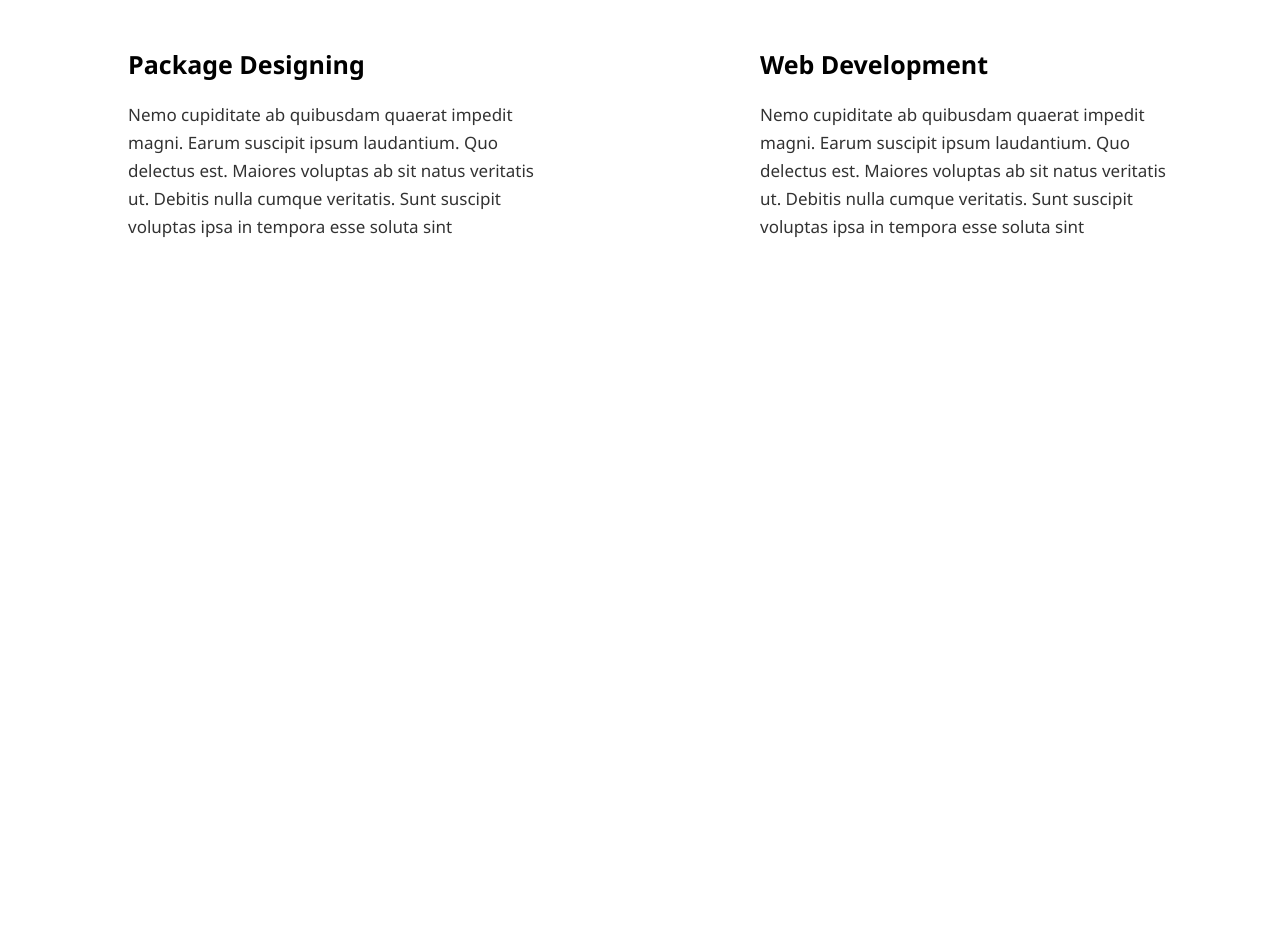
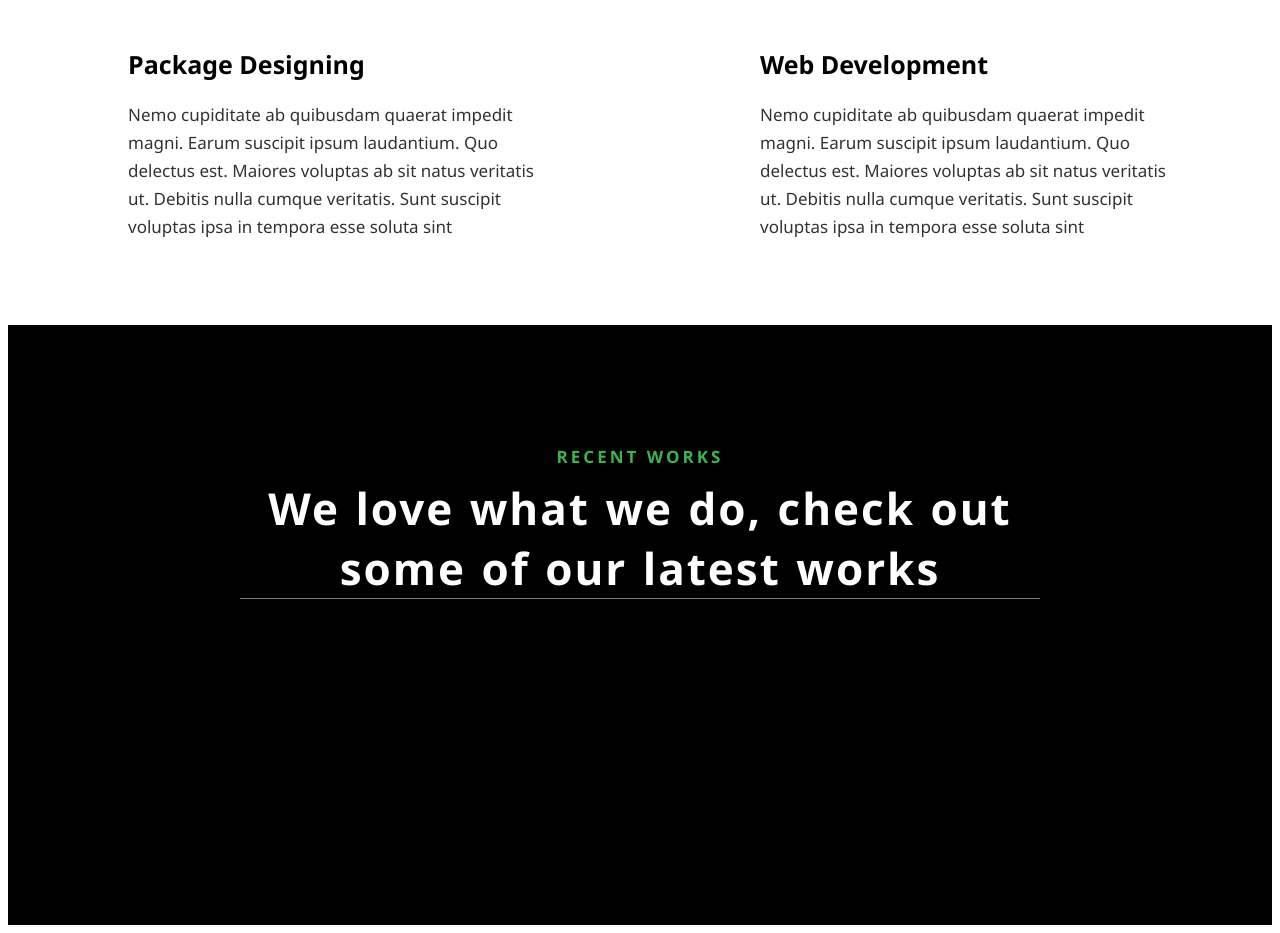
Before and after one commit to Shubham444555/Glint, a plain HTML site: page index.html in a window 1280 px wide. Shown: the part 2238-3171 px from the top of the page. Before the commit the page ends 2487 px from the top, so only its background shows below. Drawn offline with Linux system fonts and the light colour scheme.

Commit message:
another-section

```diff
--- a/index.css
+++ b/index.css
@@ -233,7 +233,7 @@
 
 .services {
     /* background-color: red; */
-    height: fit-content;
+    height: 1150px;
     display: flex;
     flex-direction: column;
     align-items: center;
@@ -413,3 +413,32 @@
     line-height: 28px;
     /* background-color: aqua; */
 }
+.blackbox{
+    background-color: black;
+    height: 600px;
+    width: 100%;
+    display: flex;
+    flex-direction: column;
+    align-items: center;
+}
+.work{
+    color: #39b54a;
+    font-size: 17px;
+    font-family: 'Segoe UI', Tahoma, Geneva, Verdana, sans-serif;
+    font-weight: 700;
+    letter-spacing: 3px;
+    padding-top: 120px;
+}
+.love{
+    text-align: center;
+    width: 800px;
+    color: white;
+    font-size: 44px;
+    font-family: 'Segoe UI', Tahoma, Geneva, Verdana, sans-serif;
+    font-weight: 700;
+    letter-spacing: 2px;
+    word-spacing: 2px;
+    padding-top: 10px;
+    /* text-decoration: underline; */
+    border-bottom: grey solid 1px;
+}
--- a/index.html
+++ b/index.html
@@ -133,5 +133,11 @@
         </div>
       </div>
     </div>
+    <div class="recent">
+      <div class="blackbox">
+        <div class="work">RECENT WORKS</div>
+        <div class="love">We love what we do, check out some of our latest works</div>
+      </div>
+    </div>
   </body>
 </html>
```
